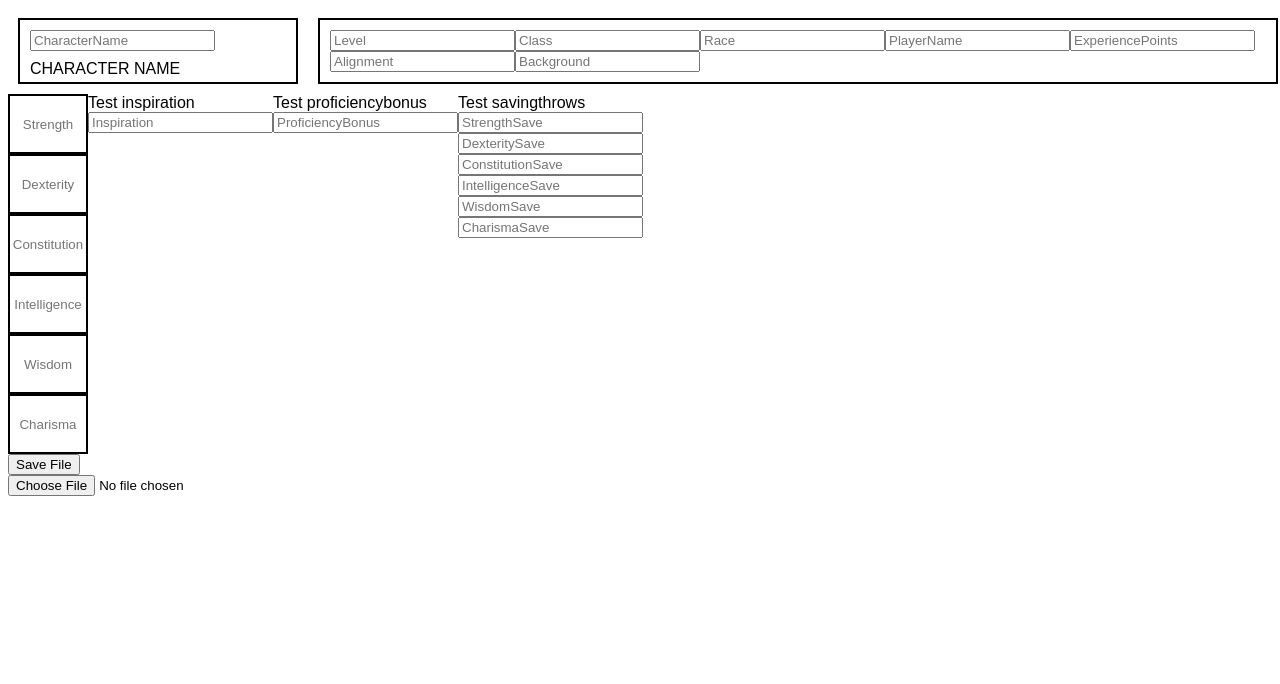
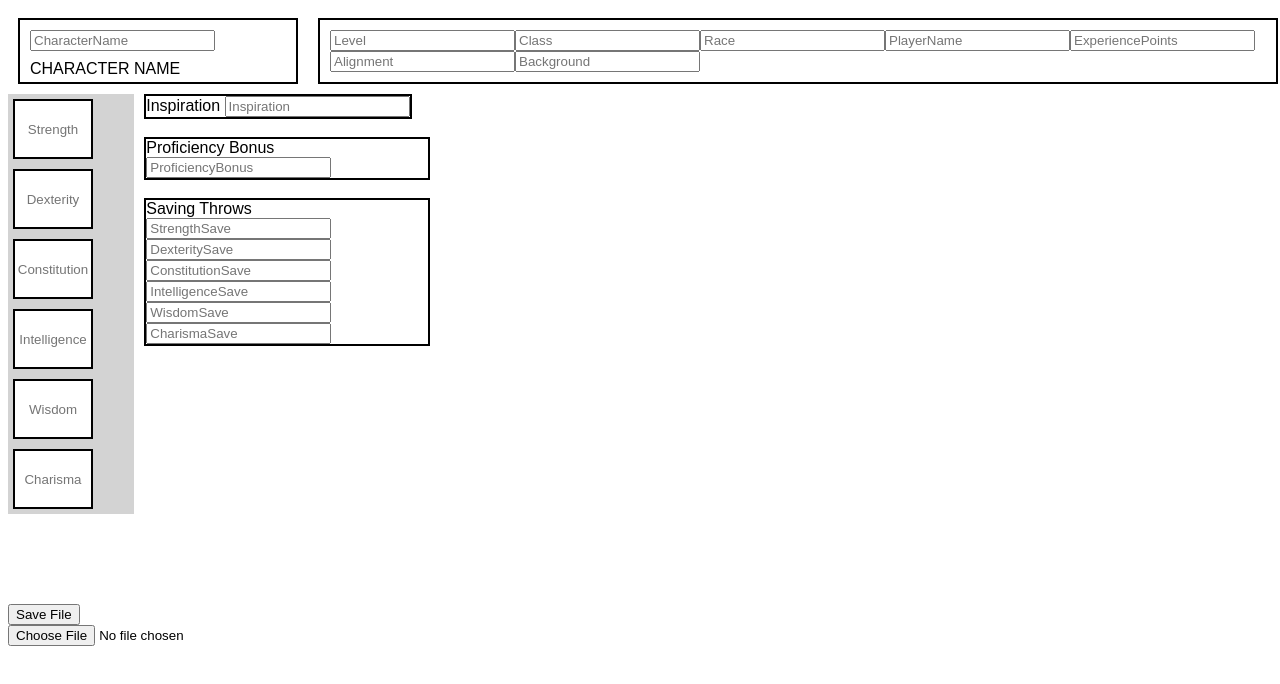
Before and after one commit to fruitymcdoo/Web-Based-Character-Sheet, a plain HTML site: page index.html in a window 1280 px wide. Shown: the top 684 px of the page. Drawn offline with Linux system fonts and the light colour scheme.

Commit message:
Better layout

```diff
--- a/index.html
+++ b/index.html
@@ -20,20 +20,25 @@
     </top>
 
     <col1>
+      <subcol1>
         <abilityscores>
             <abilityscore id=abilityscore>
             </abilityscore><br>
         </abilityscores>
+      </subcol1>
+      <subcol2>
         <inspiration id=inspiration>
-            Test inspiration
+            Inspiration
         </inspiration><br>
         <proficiencybonus id=proficiencybonus>
-            Test proficiencybonus
+            Proficiency Bonus
         </proficiencybonus><br>
         <savingthrows id=savingthrows>
-            Test savingthrows
+            Saving Throws
         </savingthrows><br>
+      </subcol2>
     </col1>
+    <br><br><br><br><br>
     <button type=button id=downloadbutton>Save File</button><br>
     <input type="file" id="fileInput">
 </body>
--- a/styles.css
+++ b/styles.css
@@ -1,6 +1,6 @@
 body {
     width: 100%;
-    height: 100%;
+    height: 100vw;
     font-family: "Gothic A1", sans-serif;
 }
 
@@ -24,7 +24,6 @@ name {
 
 info {
   flex: 1;
-  display: inline-block;
   padding: 10px;
   margin: 10px;
   left: 0px;
@@ -37,10 +36,37 @@ col1 {
   width: 33%;
 }
 
+subcol2 {
+  display: table-cell;
+}
+
+subcol1 {
+  background: lightgray;
+  margin-right: 10px;
+}
+
 .abilityscore {
+  margin: 5px;
   display: inline-block;
   border: solid black 2px;
   width: 80px;
   height: 60px;
   text-align: center;
+  background: white;
 }
+
+inspiration {
+  display:table-cell;
+  border: solid black 2px;
+  border-spacing: 30px;
+}
+
+proficiencybonus {
+  display:table-cell;
+  border: solid black 2px;
+}
+
+savingthrows {
+  display:table-cell;
+  border: solid black 2px;
+}
```
